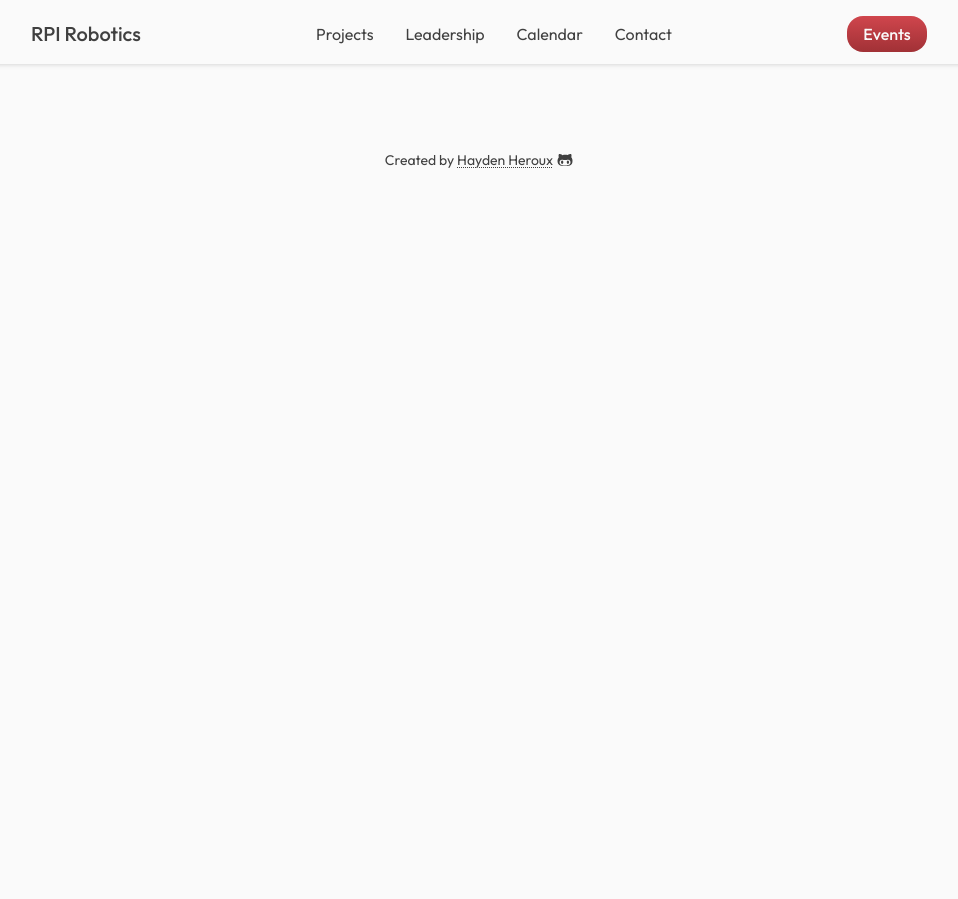
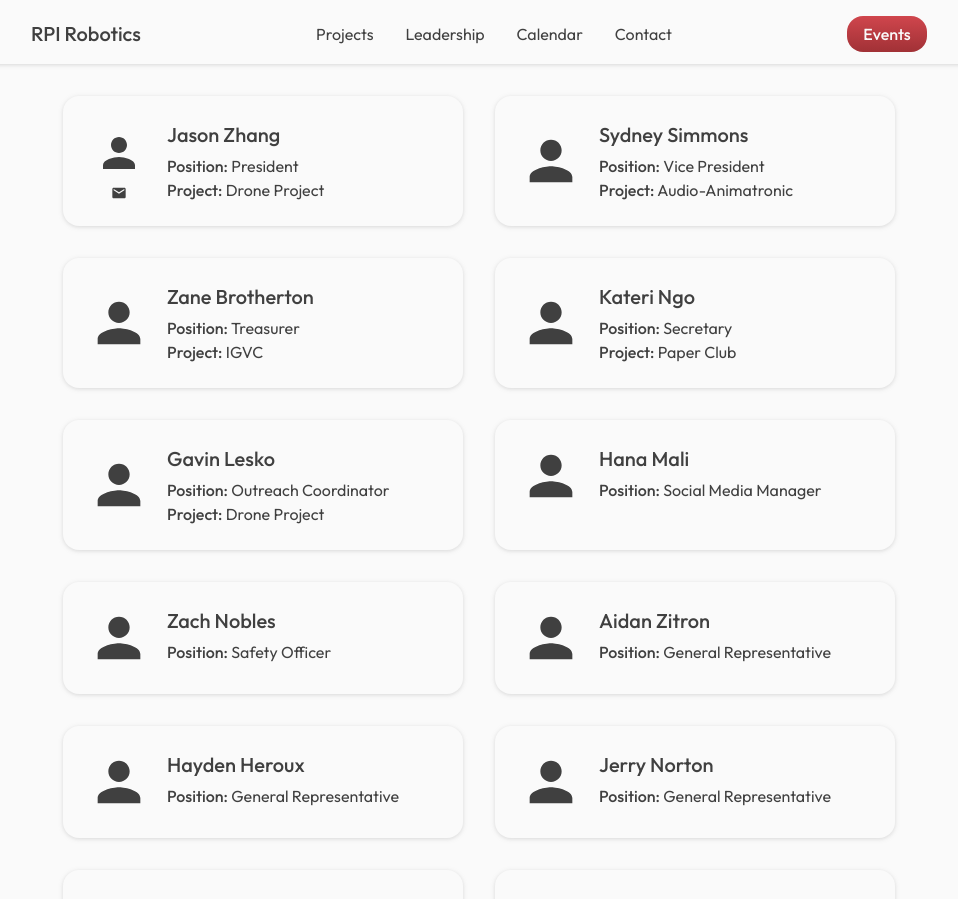
Before and after one commit to haydenheroux/rpi-robotics-website, a React (Vite) app: page /leadership in a window 1280 px wide. Shown: the top 899 px of the page, without its empty margins (161-1119 px from the left). Before the commit the page ends 800 px from the top, so only its background shows below. Built offline with nearby package versions, Linux system fonts and the light colour scheme.

Commit message:
Implement Person Card.

```diff
--- a/src/Leadership.tsx
+++ b/src/Leadership.tsx
@@ -1,7 +1,55 @@
+import PersonCard from "./components/PersonCard";
+
 function Leadership() {
   return (
-    <>
-    </>
+    <div className="grid grid-cols-1 md:grid-cols-2 gap-8">
+      <PersonCard
+        name="Jason Zhang"
+        email="email"
+        position="President"
+        projects={["Drone Project"]}
+      />
+      <PersonCard
+        name="Sydney Simmons"
+        position="Vice President"
+        projects={["Audio-Animatronic"]}
+      />
+      <PersonCard
+        name="Zane Brotherton"
+        position="Treasurer"
+        projects={["IGVC"]}
+      />
+      <PersonCard
+        name="Kateri Ngo"
+        position="Secretary"
+        projects={["Paper Club"]}
+      />
+      <PersonCard
+        name="Gavin Lesko"
+        position="Outreach Coordinator"
+        projects={["Drone Project"]}
+      />
+      <PersonCard name="Hana Mali" position="Social Media Manager" />
+      <PersonCard name="Zach Nobles" position="Safety Officer" />
+      <PersonCard name="Aidan Zitron" position="General Representative" />
+      <PersonCard name="Hayden Heroux" position="General Representative" />
+      <PersonCard name="Jerry Norton" position="General Representative" />
+      <PersonCard
+        name="Cyle Rush"
+        position="Team Lead"
+        projects={["Combat Robotics"]}
+      />
+      <PersonCard
+        name="Jayden Smith"
+        position="Team Lead"
+        projects={["Robotic Art Installation"]}
+      />
+      <PersonCard
+        name="Tag Ciccone"
+        position="Team Lead"
+        projects={["Couch Bot"]}
+      />
+    </div>
   );
 }
 
--- /dev/null
+++ b/src/components/PersonCard.tsx
@@ -0,0 +1,56 @@
+import { MdEmail, MdPerson } from "react-icons/md";
+import Card from "./Card";
+import { FaDiscord } from "react-icons/fa6";
+
+interface PersonCardProps {
+  name: string;
+  email?: string;
+  discord?: string;
+  position?: string;
+  projects?: string[];
+}
+
+function PersonCard({
+  name,
+  email,
+  discord,
+  position,
+  projects,
+}: PersonCardProps) {
+  const hasSocials = email || discord;
+
+  return (
+    <Card>
+      <div className="flex flex-row gap-4">
+        <div className="flex flex-col items-center justify-center">
+          <div className="min-w-16 min-h-16 flex items-center justify-center">
+            <MdPerson
+              size={hasSocials ? 48 : 64}
+              className="text-neutral-700"
+            />
+          </div>
+          <div className="flex flex-row justify-center gap-1.5">
+            {email && <MdEmail size={16} className="text-neutral-700" />}
+            {discord && <FaDiscord size={16} className="text-neutral-700" />}
+          </div>
+        </div>
+        <div>
+          <h2 className="type-title text-neutral-700 mb-1">{name}</h2>
+          {position && (
+            <p className="type-large text-neutral-700">
+              <span className="type-large-bold">Position:</span> {position}
+            </p>
+          )}
+          {projects && (
+            <p className="type-large text-neutral-700">
+              <span className="type-large-bold">{projects.length > 1 ? "Projects" : "Project"}:</span>{" "}
+              {projects.join(", ")}
+            </p>
+          )}
+        </div>
+      </div>
+    </Card>
+  );
+}
+
+export default PersonCard;
```
